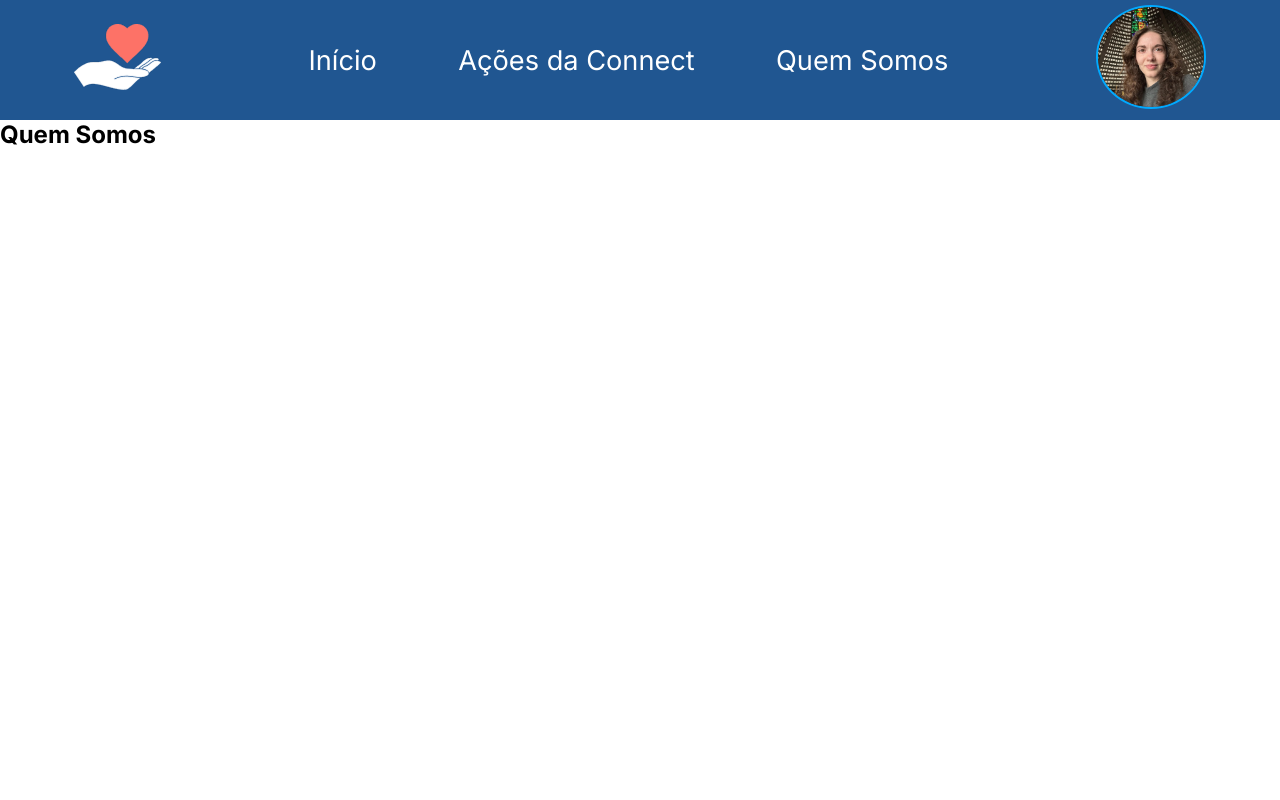
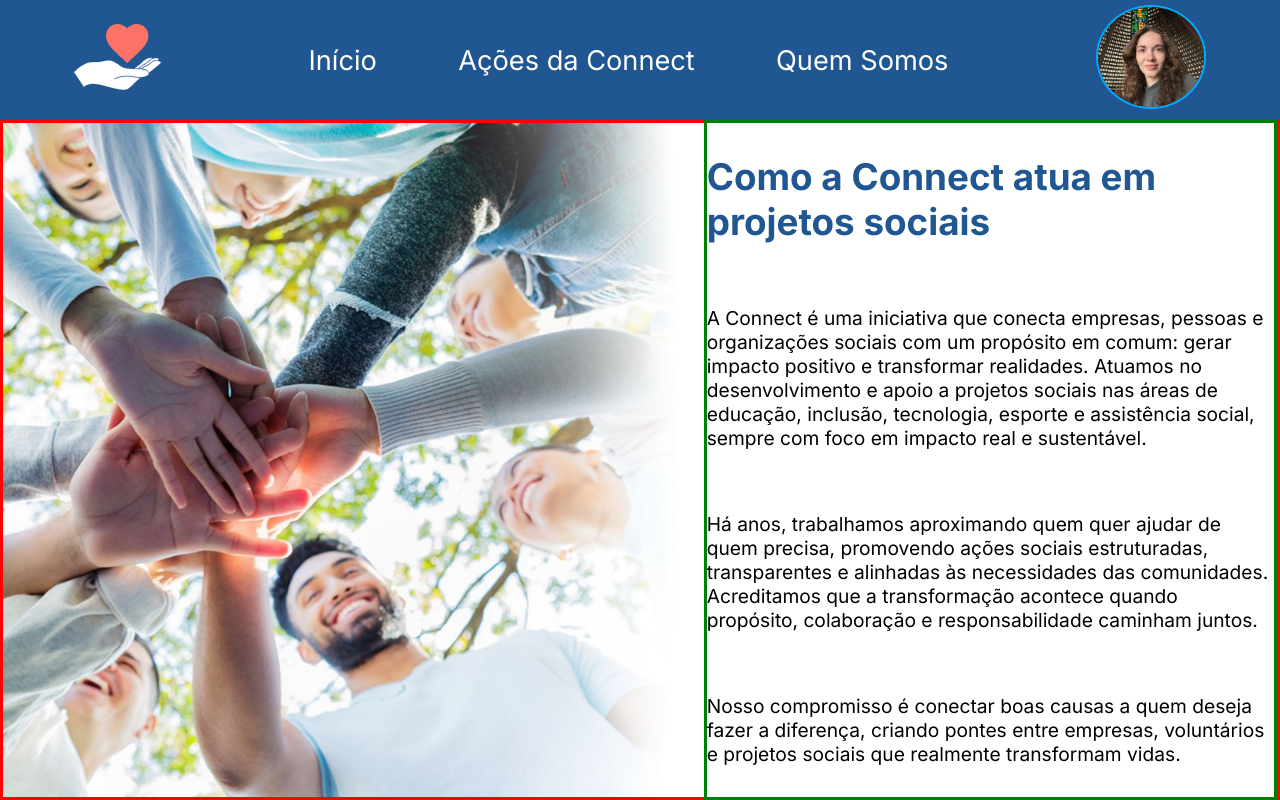
Before and after one commit to AlyneP/DesafioFinalFront, a React (Vite) app: page /quemSomos in a window 1280 px wide. Built offline with nearby package versions, Linux system fonts and the light colour scheme.

Commit message:
novos ajustes em Perfil e QuemSomos

```diff
--- a/src/components/Perfil/Perfil.module.scss
+++ b/src/components/Perfil/Perfil.module.scss
@@ -13,7 +13,7 @@
     align-items: center;
 
     img {
-      height: 30vh;
+      height: 40vh;
       border-radius: 100%;
       border: solid #00AAFF 5px;
     }
@@ -21,7 +21,6 @@
 }
 
 .cardInfo {
-  border: solid green;
   width: 60%;
   display: flex;
   flex-direction: column;
@@ -49,7 +48,6 @@
 }
 
 address {
- // border: solid red;
   display: flex;
   justify-content: space-between;
   width: 60%;
@@ -60,7 +58,6 @@ address {
 }
 
 .listaInteresses {
-  border: solid red;
   width: 70%;
   display: flex;
   justify-content: space-evenly;
--- a/src/components/QuemSomos/QuemSomos.jsx
+++ b/src/components/QuemSomos/QuemSomos.jsx
@@ -1,8 +1,19 @@
+import styles from './QuemSomos.module.scss'
+
 function QuemSomos(){
   return(
-    <>
-    <h2>Quem Somos</h2>
-    </>
+    <section className={styles.containerQuemSomos}>
+      <div className={styles.textoQuemSomos}>
+        <h2>Como a Connect atua em projetos sociais</h2>
+
+        <p>A Connect é uma iniciativa que conecta empresas, pessoas e organizações sociais com um propósito em comum: gerar impacto positivo e transformar realidades. Atuamos no desenvolvimento e apoio a projetos sociais nas áreas de educação, inclusão, tecnologia, esporte e assistência social, sempre com foco em impacto real e sustentável.</p>
+
+        <p>Há anos, trabalhamos aproximando quem quer ajudar de quem precisa, promovendo ações sociais estruturadas, transparentes e alinhadas às necessidades das comunidades. Acreditamos que a transformação acontece quando propósito, colaboração e responsabilidade caminham juntos.</p>
+
+        <p>Nosso compromisso é conectar boas causas a quem deseja fazer a diferença, criando pontes entre empresas, voluntários e projetos sociais que realmente transformam vidas.</p>
+
+      </div>
+    </section>
   )
 }
 
--- a/src/components/QuemSomos/QuemSomos.module.scss
+++ b/src/components/QuemSomos/QuemSomos.module.scss
@@ -0,0 +1,30 @@
+.containerQuemSomos {
+    border: solid red;
+    height: 85vh;
+    background-image: url('../../assets/backgroundQuemSomos.png');
+    background-repeat: no-repeat;
+    background-size: cover;
+
+    display: flex;
+    justify-content: flex-end;
+    align-items: center;
+}
+
+.textoQuemSomos {
+    border: solid green;
+    width: 45%;
+    height: 85vh;
+    display: flex;
+    flex-direction: column;
+    justify-content: space-around;
+
+    h2 {
+        color: #205691;
+        font-size: 2.3rem;
+        width: 80%;
+    }
+
+    p {
+        font-size: 1.2rem;
+    }
+}
```
Also changed, not shown: src/assets/backgroundQuemSomos.png (added).
